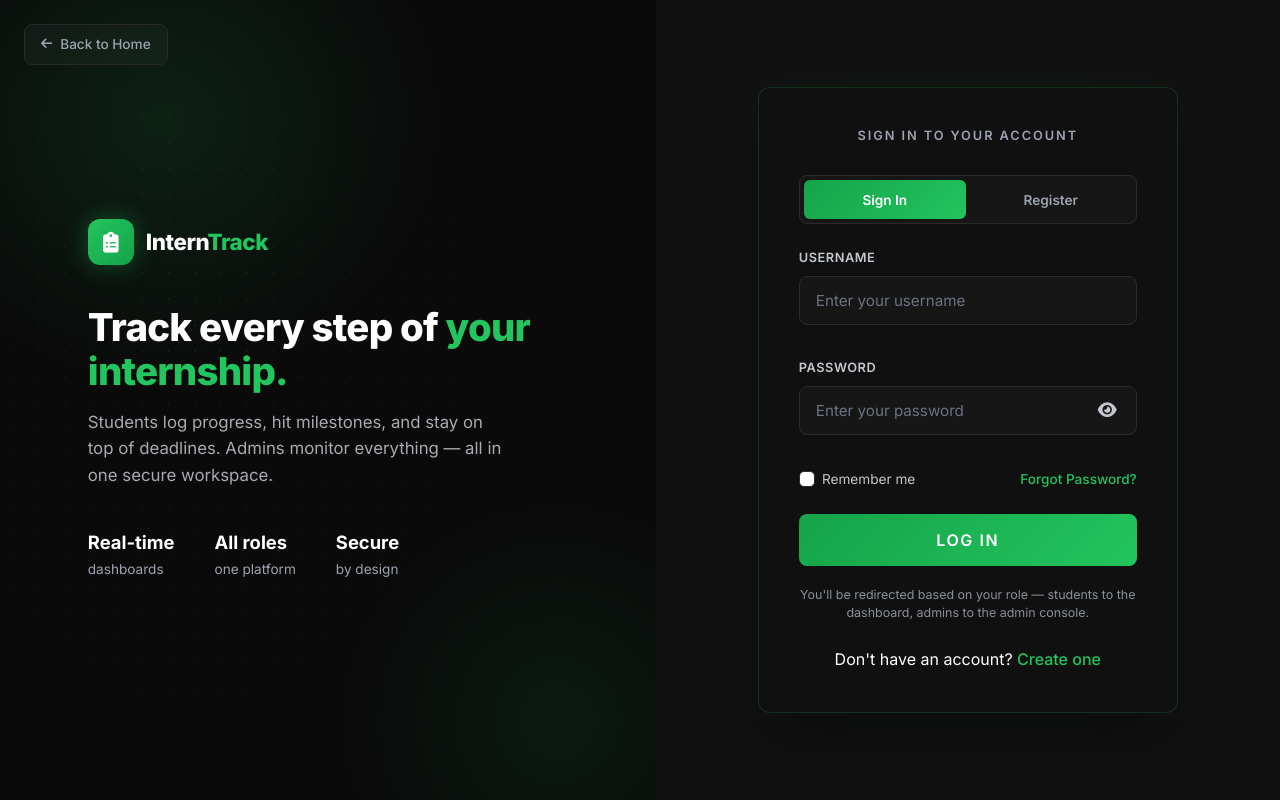
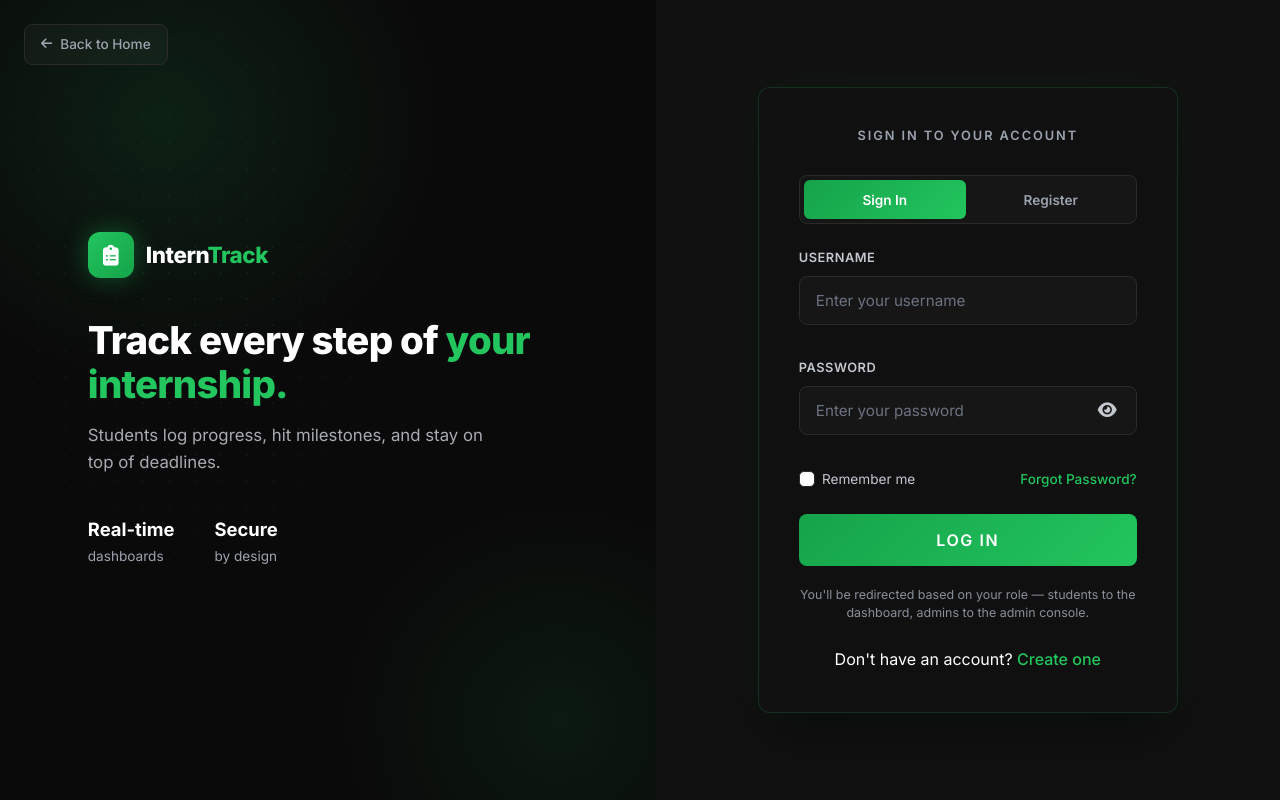
Before and after one commit to hprwang/internship-tracker-main, a PHP site: page /internship-tracker/ in a window 1280 px wide. Run offline with PHP 8.4, Linux system fonts and the light colour scheme; some libraries are stand-ins or nearby versions.

Commit message:
Remove admin/roles marketing text from auth pages and simplify landing login card title

```diff
--- a/index.php
+++ b/index.php
@@ -731,10 +731,9 @@ $csrf = generateCSRF();
           <div class="brand-logo-text">Intern<span>Track</span></div>
         </div>
         <h1 class="brand-title">Track every step of <span>your internship.</span></h1>
-        <p class="brand-subtitle">Students log progress, hit milestones, and stay on top of deadlines. Admins monitor everything — all in one secure workspace.</p>
+        <p class="brand-subtitle">Students log progress, hit milestones, and stay on top of deadlines.</p>
         <div class="brand-stats">
           <div class="brand-stat"><strong>Real-time</strong><span>dashboards</span></div>
-          <div class="brand-stat"><strong>All roles</strong><span>one platform</span></div>
           <div class="brand-stat"><strong>Secure</strong><span>by design</span></div>
         </div>
       </div>
--- a/landing.php
+++ b/landing.php
@@ -996,7 +996,7 @@ require_once 'php/config.php';
       <div class="login-grid" style="grid-template-columns: 1fr; max-width: 420px;">
         <div class="login-card">
           <div class="login-card-icon"><i class="fas fa-right-to-bracket"></i></div>
-          <h3 class="login-card-title">One Login, Every Role</h3>
+          <h3 class="login-card-title">Login</h3>
           <p class="login-card-desc">Sign in with your account and land right where you belong — your dashboard, your console, your workspace.</p>
           <a href="index.php" class="btn-login-card">Sign In</a>
         </div>
--- a/register.php
+++ b/register.php
@@ -723,10 +723,9 @@ $csrf = generateCSRF();
           <div class="brand-logo-text">Intern<span>Track</span></div>
         </div>
         <h1 class="brand-title">Track every step of <span>your internship.</span></h1>
-        <p class="brand-subtitle">Students log progress, hit milestones, and stay on top of deadlines. Admins monitor everything — all in one secure workspace.</p>
+        <p class="brand-subtitle">Students log progress, hit milestones, and stay on top of deadlines.</p>
         <div class="brand-stats">
           <div class="brand-stat"><strong>Real-time</strong><span>dashboards</span></div>
-          <div class="brand-stat"><strong>All roles</strong><span>one platform</span></div>
           <div class="brand-stat"><strong>Secure</strong><span>by design</span></div>
         </div>
       </div>
```
